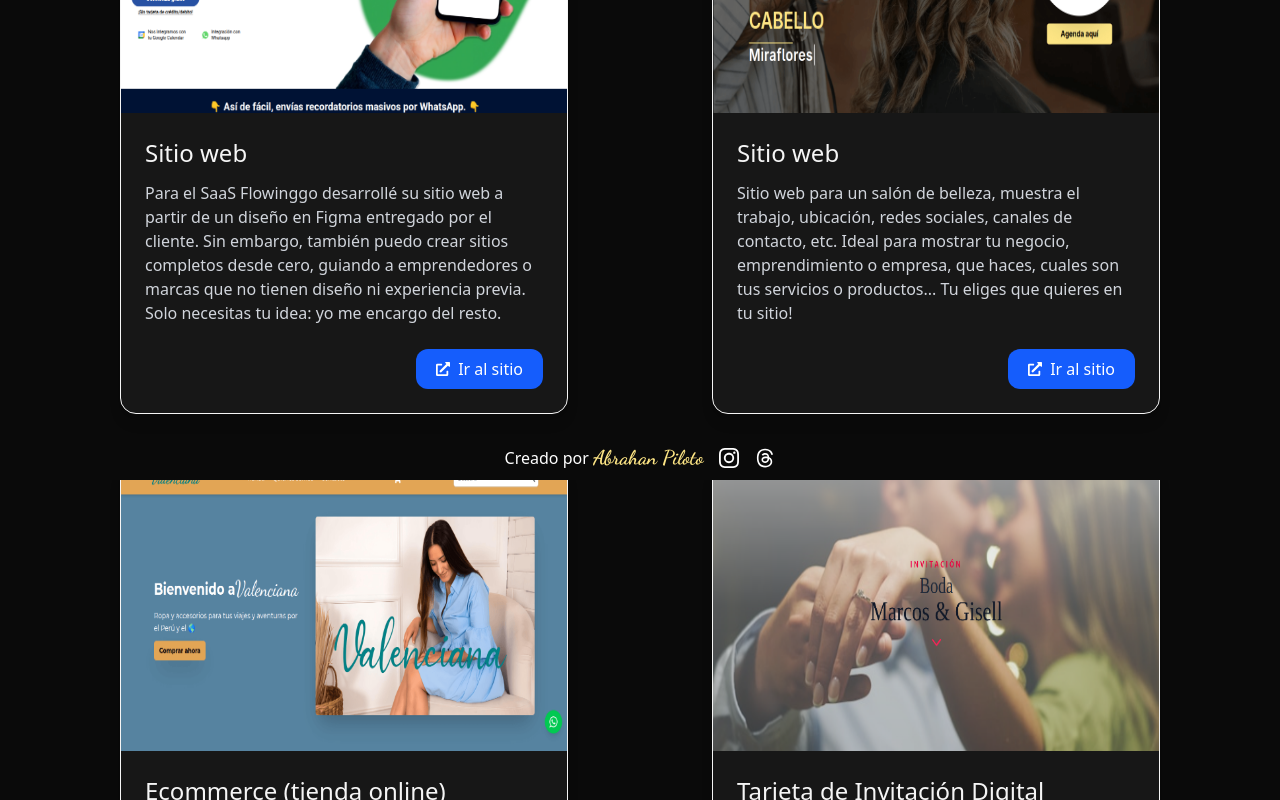
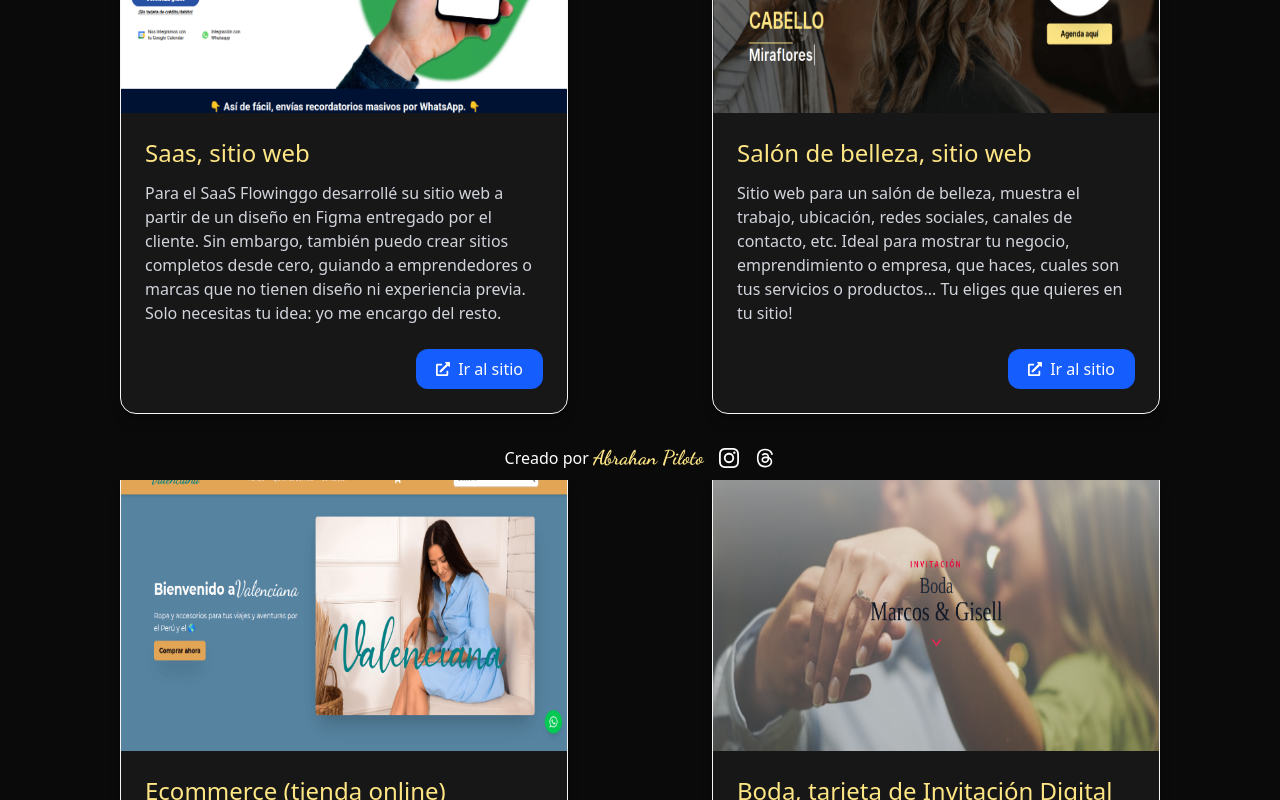
Before and after one commit to Abrahanpiloto/new-portfolio, a React (Vite) app: page /proyectos in a window 1280 px wide. Shown: the part 320-1120 px from the top of the page. Built offline with nearby package versions, Linux system fonts and the light colour scheme.

Commit message:
cambio de color en card2

```diff
--- a/src/components/Card2.jsx
+++ b/src/components/Card2.jsx
@@ -18,13 +18,11 @@ const Card = ({ image, title, description, link, ad }) => {
       {/* Contenido */}
       <div className="flex flex-col justify-end p-6">
         <div>
-          <h2 className="lg:text-2xl text-lg mb-3">{title}</h2>
-          <p className="text-gray-700 dark:text-gray-300 mb-6 text-md">
-            {description}
-          </p>
+          <h2 className="lg:text-2xl text-amber-200 text-xl mb-3">{title}</h2>
+          <p className="text-gray-300 mb-6 text-md">{description}</p>
 
           {ad && (
-            <span className="text-xs text-red-600 dark:text-red-400 italic mb-4 flex items-center gap-1">
+            <span className="text-xs text-red-400 italic mb-4 flex items-center gap-1">
               {ad}
               <MdConstruction className="text-xl text-white" />
             </span>
--- a/src/components/Works.jsx
+++ b/src/components/Works.jsx
@@ -5,14 +5,14 @@ import ButtonCta from "./ButtonCta";
 
 const projects = [
   {
-    title: "Sitio web",
+    title: "Saas, sitio web",
     description:
       "Para el SaaS Flowinggo desarrollé su sitio web a partir de un diseño en Figma entregado por el cliente. Sin embargo, también puedo crear sitios completos desde cero, guiando a emprendedores o marcas que no tienen diseño ni experiencia previa. Solo necesitas tu idea: yo me encargo del resto.",
     image: "/flowinggo.png",
     link: "https://flowinggo.com/home",
   },
   {
-    title: "Sitio web",
+    title: "Salón de belleza, sitio web ",
     description:
       "Sitio web para un salón de belleza, muestra el trabajo, ubicación, redes sociales, canales de contacto, etc. Ideal para mostrar tu negocio, emprendimiento o empresa, que haces, cuales son tus servicios o productos... Tu eliges que quieres en tu sitio!",
     image: "/peluqueria.png",
@@ -34,7 +34,7 @@ const projects = [
   //   link: "https://linkbridge.netlify.app",
   // },
   {
-    title: "Tarjeta de Invitación Digital",
+    title: "Boda, tarjeta de Invitación Digital",
     description:
       "Tarjeta de invitación para cualquier evento: boda, bautizos, cumpleaños, inauguracion, excursiones, 15 años, etc. Tiene registro de confirmación de asistencia, codigo de vestimenta, mapa para llegar, fecha, hora, etc",
     image: "/invitacion.png",
```
